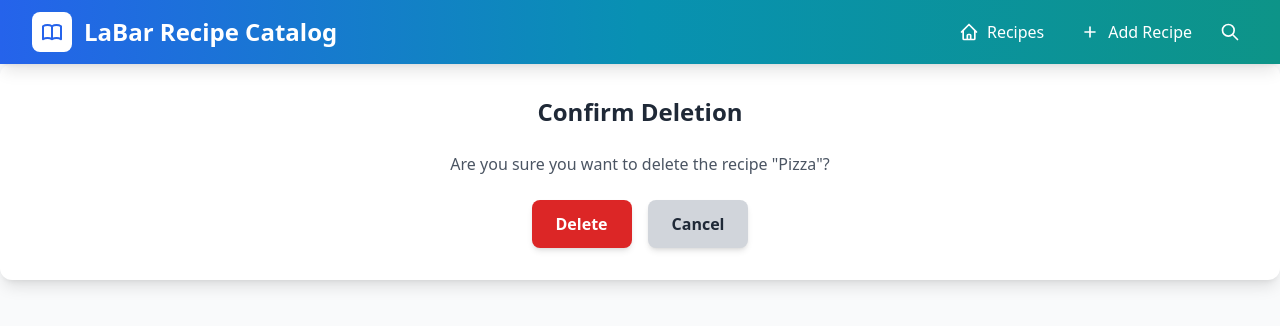
After one commit to DevLaBario/food-application, a Django app: page /food_application/delete/1/ in a window 1280 px wide. The commit adds this page. Shown: the top 326 px of the page. Run offline with Django 5.2, Linux system fonts and the light colour scheme; data comes from the database, SQL or seed files in the repository; both versions use the stored data as it was after the commit; some libraries are stand-ins or nearby versions.

Commit message:
recipe delete functionality and view created

```diff
--- a/food_application/static/food_application/output.css
+++ b/food_application/static/food_application/output.css
@@ -1439,10 +1439,6 @@ video {
   margin-left: 1rem;
 }
 
-.ml-auto {
-  margin-left: auto;
-}
-
 .mr-1 {
   margin-right: 0.25rem;
 }
@@ -1647,6 +1643,12 @@ video {
   margin-left: calc(0.5rem * calc(1 - var(--tw-space-x-reverse)));
 }
 
+.space-x-4 > :not([hidden]) ~ :not([hidden]) {
+  --tw-space-x-reverse: 0;
+  margin-right: calc(1rem * var(--tw-space-x-reverse));
+  margin-left: calc(1rem * calc(1 - var(--tw-space-x-reverse)));
+}
+
 .space-y-1 > :not([hidden]) ~ :not([hidden]) {
   --tw-space-y-reverse: 0;
   margin-top: calc(0.25rem * calc(1 - var(--tw-space-y-reverse)));
@@ -1716,14 +1718,19 @@ video {
   background-color: rgb(229 231 235 / var(--tw-bg-opacity, 1));
 }
 
+.bg-gray-300 {
+  --tw-bg-opacity: 1;
+  background-color: rgb(209 213 219 / var(--tw-bg-opacity, 1));
+}
+
 .bg-gray-50 {
   --tw-bg-opacity: 1;
   background-color: rgb(249 250 251 / var(--tw-bg-opacity, 1));
 }
 
-.bg-red-500 {
+.bg-red-600 {
   --tw-bg-opacity: 1;
-  background-color: rgb(239 68 68 / var(--tw-bg-opacity, 1));
+  background-color: rgb(220 38 38 / var(--tw-bg-opacity, 1));
 }
 
 .bg-white {
@@ -2097,6 +2104,11 @@ video {
   color: rgb(55 65 81 / var(--tw-text-opacity, 1));
 }
 
+.text-gray-800 {
+  --tw-text-opacity: 1;
+  color: rgb(31 41 55 / var(--tw-text-opacity, 1));
+}
+
 .text-gray-900 {
   --tw-text-opacity: 1;
   color: rgb(17 24 39 / var(--tw-text-opacity, 1));
@@ -2154,6 +2166,12 @@ video {
 .shadow-lg {
   --tw-shadow: 0 10px 15px -3px rgb(0 0 0 / 0.1), 0 4px 6px -4px rgb(0 0 0 / 0.1);
   --tw-shadow-colored: 0 10px 15px -3px var(--tw-shadow-color), 0 4px 6px -4px var(--tw-shadow-color);
+  box-shadow: var(--tw-ring-offset-shadow, 0 0 #0000), var(--tw-ring-shadow, 0 0 #0000), var(--tw-shadow);
+}
+
+.shadow-md {
+  --tw-shadow: 0 4px 6px -1px rgb(0 0 0 / 0.1), 0 2px 4px -2px rgb(0 0 0 / 0.1);
+  --tw-shadow-colored: 0 4px 6px -1px var(--tw-shadow-color), 0 2px 4px -2px var(--tw-shadow-color);
   box-shadow: var(--tw-ring-offset-shadow, 0 0 #0000), var(--tw-ring-shadow, 0 0 #0000), var(--tw-shadow);
 }
 
@@ -2237,6 +2255,16 @@ video {
   background-color: rgb(209 213 219 / var(--tw-bg-opacity, 1));
 }
 
+.hover\:bg-gray-400:hover {
+  --tw-bg-opacity: 1;
+  background-color: rgb(156 163 175 / var(--tw-bg-opacity, 1));
+}
+
+.hover\:bg-red-700:hover {
+  --tw-bg-opacity: 1;
+  background-color: rgb(185 28 28 / var(--tw-bg-opacity, 1));
+}
+
 .hover\:bg-white:hover {
   --tw-bg-opacity: 1;
   background-color: rgb(255 255 255 / var(--tw-bg-opacity, 1));
--- /dev/null
+++ b/food_application/templates/food_application/delete_recipe.html
@@ -0,0 +1,19 @@
+{% extends 'food_application/base.html' %}
+
+{% block body %}
+<form method="POST">
+    {% csrf_token %}
+    <div class="bg-white rounded-xl shadow-lg p-8 text-center">
+        <h2 class="text-2xl font-semibold text-gray-800 mb-6">Confirm Deletion</h2>
+        <p class="text-gray-600 mb-6">Are you sure you want to delete the recipe "<span class="font-medium">{{ item.item_name }}</span>"?</p>
+        <div class="flex justify-center space-x-4">
+            <button type="submit" class="bg-red-600 hover:bg-red-700 text-white font-semibold px-6 py-3 rounded-lg shadow-md transition duration-200">
+                Delete
+            </button>
+            <a href="{% url 'food_application:index' %}" class="bg-gray-300 hover:bg-gray-400 text-gray-800 font-semibold px-6 py-3 rounded-lg shadow-md transition duration-200">
+                Cancel
+            </a>
+        </div>
+    </div>
+</form>
+{% endblock %}
--- a/food_application/templates/food_application/detail.html
+++ b/food_application/templates/food_application/detail.html
@@ -71,12 +71,13 @@
                         </a>
 
                         <!-- Delete Button -->
-                        <button class="flex-shrink-0 bg-gradient-to-r from-red-500 to-pink-500 hover:from-red-600 hover:to-pink-600 text-white font-semibold py-4 px-6 rounded-xl shadow-lg hover:shadow-xl transition-all duration-200 transform hover:-translate-y-0.5 flex items-center justify-center group">
+                        <a href="{% url 'food_application:delete_item' item.id %}"
+                           class="flex-shrink-0 bg-gradient-to-r from-red-500 to-pink-500 hover:from-red-600 hover:to-pink-600 text-white font-semibold py-4 px-6 rounded-xl shadow-lg hover:shadow-xl transition-all duration-200 transform hover:-translate-y-0.5 flex items-center justify-center group">
                             <svg class="w-5 h-5 mr-2 group-hover:scale-110 transition-transform duration-200" fill="none" stroke="currentColor" viewBox="0 0 24 24">
                                 <path stroke-linecap="round" stroke-linejoin="round" stroke-width="2" d="M19 7l-.867 12.142A2 2 0 0116.138 21H7.862a2 2 0 01-1.995-1.858L5 7m5 4v6m4-6v6m1-10V4a1 1 0 00-1-1h-4a1 1 0 00-1 1v3M4 7h16"/>
                             </svg>
                             Delete
-                        </button>
+                        </a>
                     </div>
                 </div>
             </div>
--- a/food_application/templates/food_application/navbar.html
+++ b/food_application/templates/food_application/navbar.html
@@ -78,18 +78,6 @@
                 </svg>
                 Add Recipe
             </a>
-
-            <!-- Mobile Cart Link -->
-            <a href="#"
-               class="block px-4 py-3 rounded-lg text-white font-medium hover:bg-white/20 transition-all duration-200 flex items-center">
-                <svg class="w-5 h-5 mr-3" fill="none" stroke="currentColor" viewBox="0 0 24 24">
-                    <path stroke-linecap="round" stroke-linejoin="round" stroke-width="2" d="M3 3h2l.4 2M7 13h10l4-8H5.4M7 13L5.4 5M7 13l-2.293 2.293c-.63.63-.184 1.707.707 1.707H17m0 0a2 2 0 100 4 2 2 0 000-4zm-8 2a2 2 0 11-4 0 2 2 0 014 0z"/>
-                </svg>
-                Cart
-                <span class="ml-auto bg-red-500 text-white text-xs rounded-full h-5 w-5 flex items-center justify-center font-bold">
-                    0
-                </span>
-            </a>
         </div>
     </div>
 </nav>
--- a/food_application/urls.py
+++ b/food_application/urls.py
@@ -10,4 +10,5 @@ urlpatterns = [
     path("<int:id>/", views.detail, name="detail"),
     path("add/", views.create_item, name="create_item"),
     path("update/<int:id>/", views.update_item, name="update_item"),
+    path("delete/<int:id>/", views.delete_item, name="delete_item"),
 ]
--- a/food_application/views.py
+++ b/food_application/views.py
@@ -38,3 +38,12 @@ def update_item(request, id):
             return redirect("food_application:index")
     context = {"form": form}
     return render(request, "food_application/recipe_update.html", context)
+
+
+def delete_item(request, id):
+    item = Item.objects.get(id=id)
+    if request.method == "POST":
+        item.delete()
+        return redirect("food_application:index")
+    context = {"item": item}
+    return render(request, "food_application/delete_recipe.html", context)
```
Also changed, not shown: db.sqlite3.
